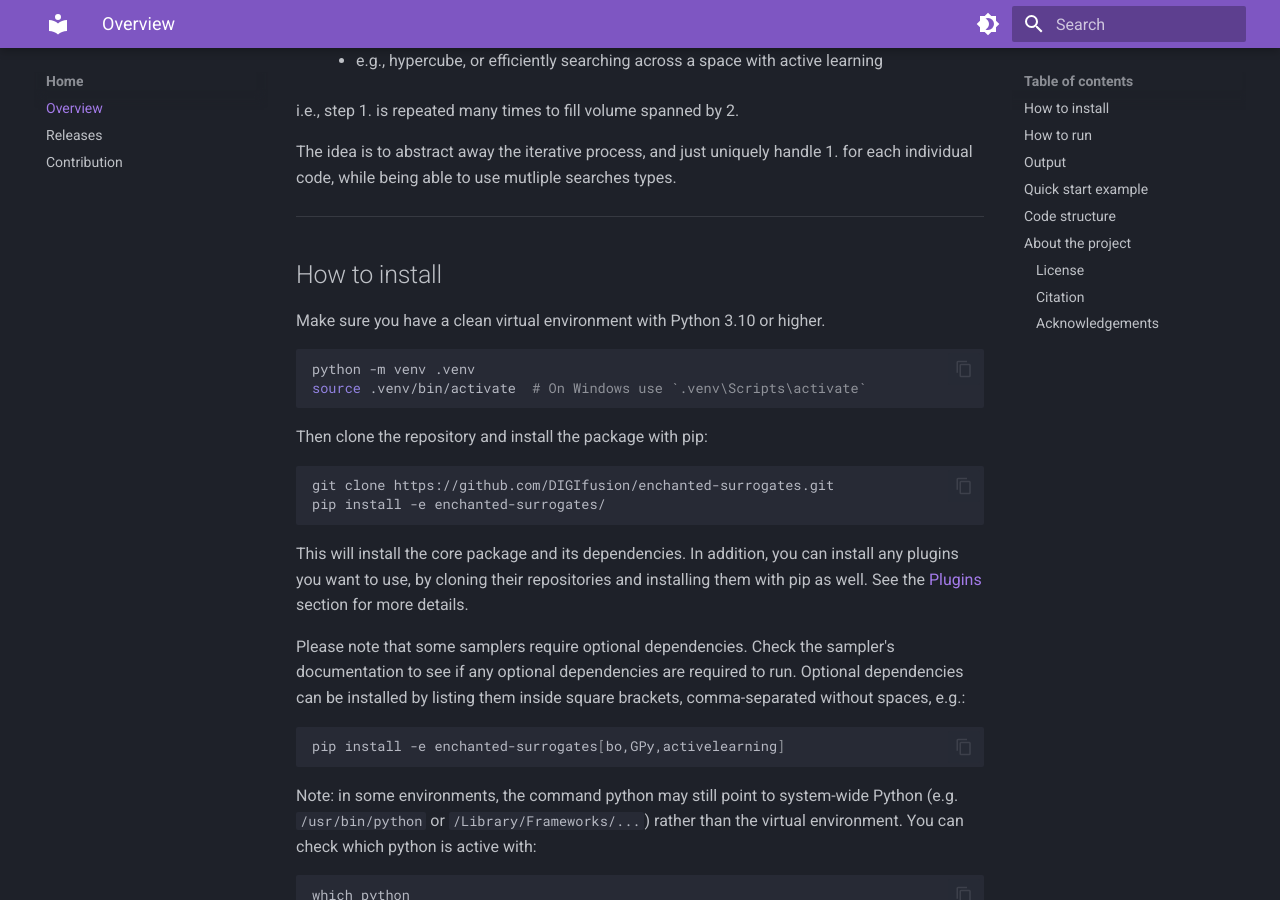
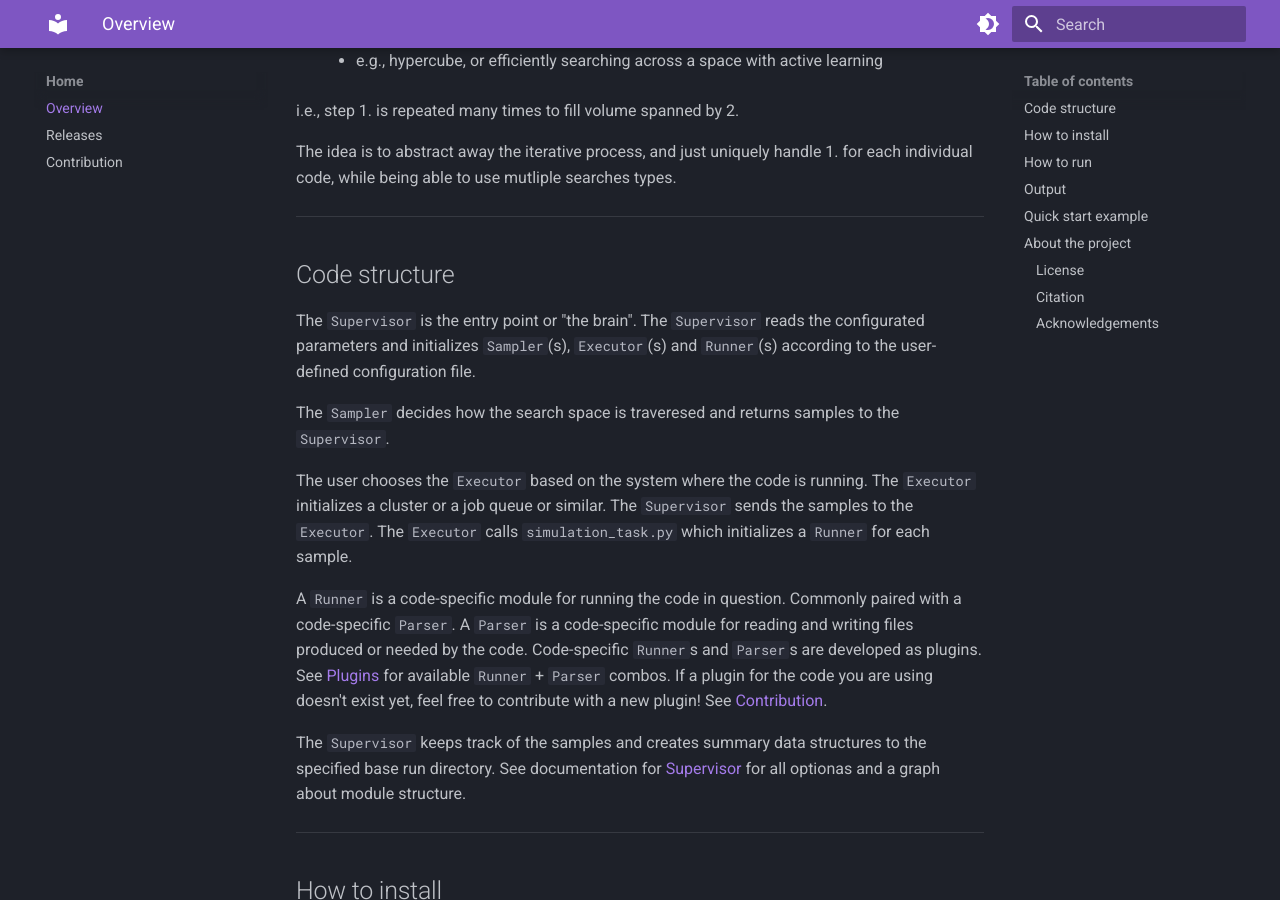
Before and after one commit to DIGIfusion/enchanted-surrogates, an MkDocs documentation site: the page built from docs/index.md, in a window 1280 px wide and 900 px high, scrolled down 669 px. Built offline with MkDocs 1.6.1 and Material for MkDocs 9.7.7, drawn with Linux system fonts in a browser that asks for light colours; some of the changed text lies outside the part shown.

Commit message:
Update index.md

```diff
--- a/docs/index.md
+++ b/docs/index.md
@@ -30,6 +30,35 @@ i.e., step 1. is repeated many times to fill volume spanned by 2.
 
 The idea is to abstract away the iterative process, and just uniquely handle 1.
 for each individual code, while being able to use mutliple searches types.
+
+---
+
+
+## Code structure
+
+The `Supervisor` is the entry point or "the brain". The `Supervisor` reads the
+configurated parameters and initializes `Sampler`(s), `Executor`(s) and `Runner`(s)
+according to the user-defined configuration file.
+
+The `Sampler` decides how the search space is traveresed and returns samples to the `Supervisor`.
+
+The user chooses the `Executor` based on the system where
+the code is running. The `Executor` initializes a cluster or a job
+queue or similar. The `Supervisor` sends the samples to the `Executor`.
+The `Executor` calls `simulation_task.py` which initializes a
+`Runner` for each sample.
+
+A `Runner` is a code-specific module for running the code in question. Commonly
+paired with a code-specific `Parser`. A `Parser` is a code-specific module for
+reading and writing files produced or needed by the code. Code-specific `Runner`s
+and `Parser`s are developed as plugins. See [Plugins](plugins/index.md) for
+available `Runner` + `Parser` combos. If a plugin for the code you are using
+doesn't exist yet, feel free to contribute with a new plugin!
+See [Contribution](contribution.md).
+
+The `Supervisor` keeps track of the samples and creates summary data structures to the specified base run directory.
+See documentation for [Supervisor](supervisor.md) for all optionas and a graph about module
+structure.
 
 ---
 
```
Also changed, not shown: other parts of docs/index.md (+0 -20 lines).
